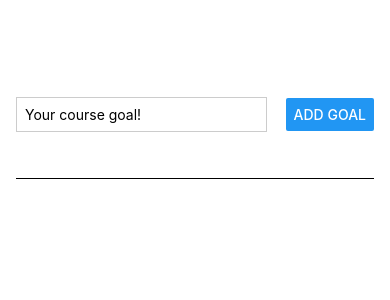
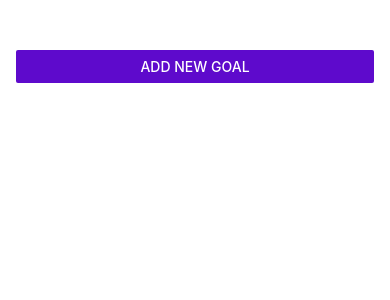
Before and after one commit to OlahMark19/GoalListApp, a React Native app: screen / in a window 390 px wide. Shown: the top 300 px of the page. Built offline with nearby package versions, Linux system fonts and the light colour scheme.

Commit message:
New features, and UI UX design added

```diff
--- a/App.js
+++ b/App.js
@@ -1,25 +1,49 @@
-import React from 'react';
 import { useState } from 'react';
-import {   StyleSheet,   View,   FlatList } from 'react-native';
+import {   StyleSheet,   View,   FlatList, Button } from 'react-native';
+import { StatusBar } from 'expo-status-bar';
 
   import GoalItem from './components/GoalItem';
   import GoalInput from './components/GoalInput';
 
 export default function App(){
+  const [modalVisible, setModalVisible] = useState(false)
   const [courseGoals, setCourseGoals] = useState([]);
+
+  function startAddGoalHandler(){
+    setModalVisible(true);
+  }
+
+  function endAddGoalHandler(){
+    setModalVisible(false);
+  }
 
   function addGoalHandler(enteredGoalText) {
     setCourseGoals((currentCourseGoals) => [
        ...currentCourseGoals,
        {text: enteredGoalText, id: Math.random().toString()},
       ]);
-  };
+      endAddGoalHandler();
+  }
+
+  function deleteGoalHandler(id){
+    setCourseGoals(currentCourseGoals => {
+      return currentCourseGoals.filter((goal) => goal.id !== id);
+    });
+  }
   return(
+    <>
+    <StatusBar style='light'/>
     <View style={styles.appContainer}>
-      <GoalInput onAddGoal={addGoalHandler}/>
+      <Button title='Add New Goal'
+       color='#5e0acc'
+       onPress={startAddGoalHandler}/>
+      <GoalInput visible={modalVisible}
+        onAddGoal={addGoalHandler}
+        onCancel={endAddGoalHandler}
+      />
       <View style={styles.goalsContainer}>
         <FlatList data={courseGoals} renderItem={(itemData) => {
-          return <GoalItem text={itemData.item.text}/>;
+          return <GoalItem text={itemData.item.text} id={itemData.item.id} onDeleteItem={deleteGoalHandler}/>;
         }}
          keyExtractor={(item, index) => {
           return item.id;
@@ -27,6 +51,7 @@
          alwaysBounceVertical={false} />
       </View>
     </View>
+    </>
     );
 }
 
--- a/components/GoalInput.js
+++ b/components/GoalInput.js
@@ -1,5 +1,5 @@
 import { useState } from 'react';
-import { View, TextInput, Button, StyleSheet } from 'react-native';
+import { View, TextInput, Button, StyleSheet, Modal, Image } from 'react-native';
 
 function GoalInput(props) {
     const [enteredGoalText, setEnteredGoalText] = useState('');
@@ -14,15 +14,27 @@
     }
 
     return(
+      <Modal visible={props.visible} animationType="slide">
         <View style={styles.inputContainer}>
+          <Image style={styles.image} source={require('../assets/images/goal.png')}/>
           <TextInput
             style={styles.textInput}
             placeholder='Your course goal!'
             onChangeText={goalInputHandler}
             value={enteredGoalText}
             />
-        <Button title="Add goal" onPress={props.onAddGoal}/>
+            <View style={styles.buttonContainer}>
+              <View style={styles.button}>
+                <Button title="Add goal" onPress={addGoalHandler}  color="#5e0acc"/>
               </View>
+              <View style={styles.button}>
+                <Button title="Cancel" onPress={props.onCancel} color="#f31282"/>
+              </View>
+            </View>
+
+        </View>
+      </Modal>
+
     );
 }
 
@@ -31,19 +43,32 @@
 const styles = StyleSheet.create({
     inputContainer:{
         flex: 1,
-        flexDirection: 'row',
-        justifyContent: 'space-between',
+        justifyContent: 'center',
         alignItems: 'center',
-        marginBottom: 24,
-        borderBottomWidth: 1,
-        borderBottmColor: '#cccccc'
+        padding: 16,
+        backgroundColor: '#311b6b'
+      },
+      image:{
+        width: 100,
+        height: 100,
+        margin: 20
       },
       textInput:{
         borderWidth:1,
-        borderColor: '#cccccc',
-        width: '70%',
-        marginRight: 8,
-        padding: 8,
+        borderColor: '#e4d0ff',
+        backgroundColor: '#e4d0ff',
+        color: '#120438',
+        borderRadius: 6,
+        width: '100%',
+        padding: 16,
       },
+      buttonContainer:{
+        marginTop: 16,
+        flexDirection: 'row'
+      },
+      button:{
+        width: 100,
+        marginHorizontal: 8
+      }
 
 });
--- a/components/GoalItem.js
+++ b/components/GoalItem.js
@@ -1,12 +1,18 @@
-import { StyleSheet, View, Text } from 'react-native';
+import { StyleSheet, View, Text, Pressable } from 'react-native';
 
 function GoalItem(props){
     return (
-         <View style={styles.goalItem}>
+      <View style={styles.goalItem}>
+          <Pressable
+            android_ripple={{color: '#dddddd'}}
+            onPress={props.onDeleteItem.bind(this, props.id)}
+            style={({pressed}) => pressed && styles.pressedItem}
+            >
             <Text style={styles.goalText}>{props.text}</Text>
-          </View>
+         </Pressable>
+       </View>
     );
-};
+}
 
 export default GoalItem;
 
@@ -15,9 +21,13 @@
         margin: 8,
         borderRadius: 6,
         backgroundColor: '#5e0acc',
-        padding: 8,
+      },
+      pressedItem:{
+        opacity: 0.5,
+
       },
       goalText:{
         color: 'white',
+        padding: 8,
       }
 });
```
Also changed, not shown: assets/images/goal.png (added). Lines whose indentation alone changed are shown as unchanged.
